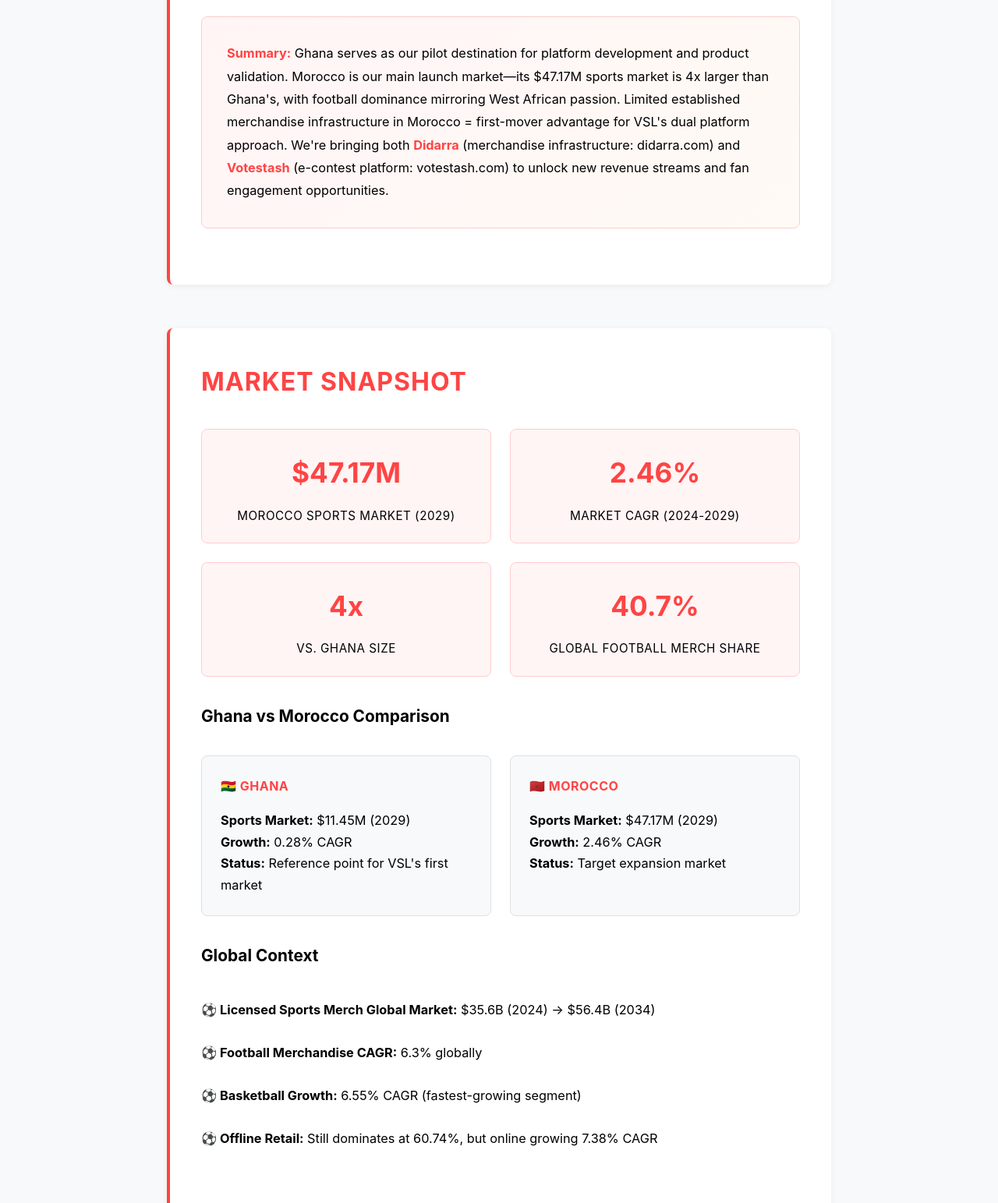
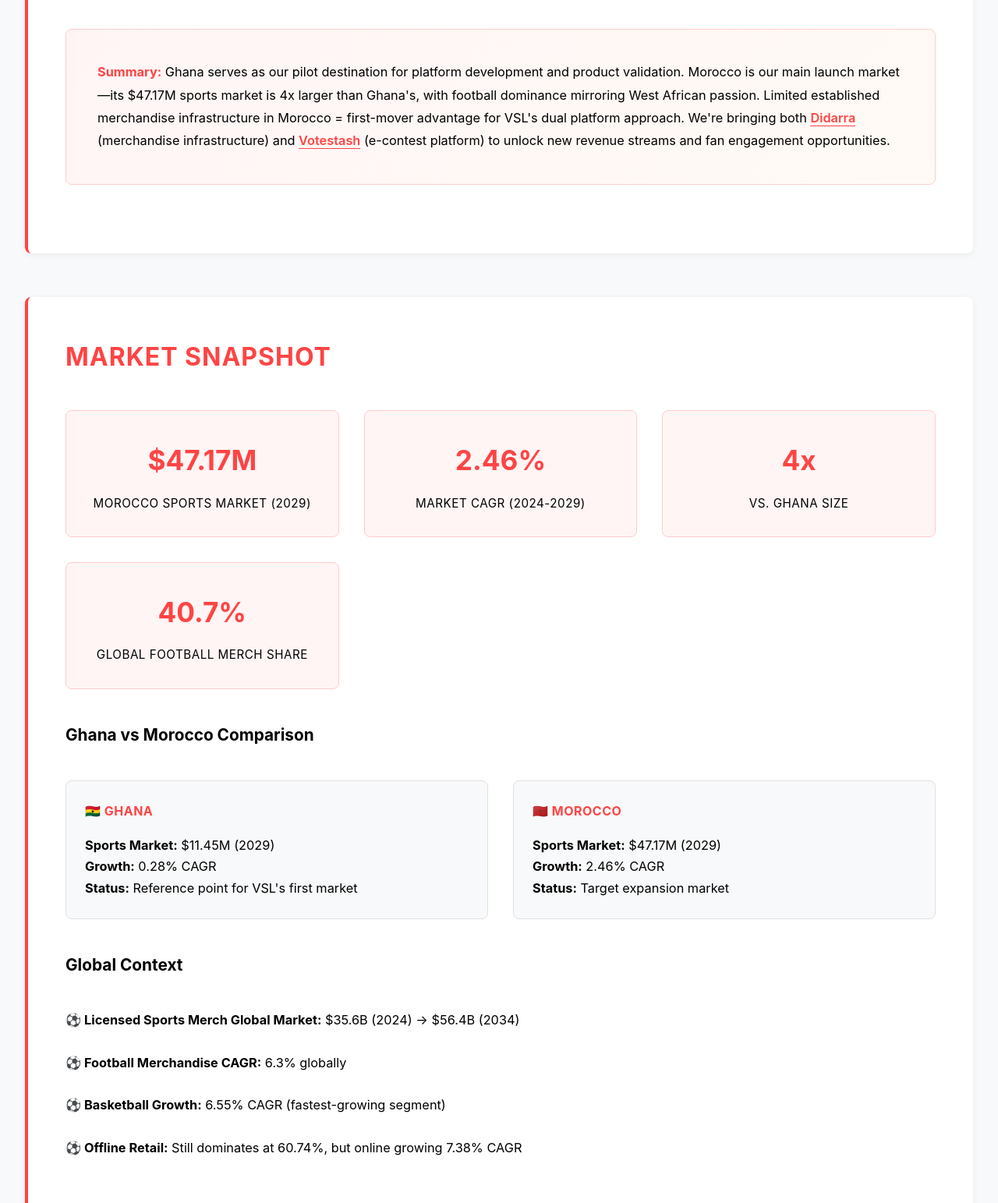
Before and after one commit to george-omosun-e/vsl-weekly, a plain HTML site: page index.html in a window 1280 px wide. Shown: the part 328-1871 px from the top of the page at 78% size. Drawn offline with Linux system fonts and the light colour scheme.

Commit message:
ready for 28th october

```diff
--- a/index.html
+++ b/index.html
@@ -23,15 +23,16 @@
         header {
             background: #ffffff;
             border-bottom: 3px solid #ff4444;
-            padding: 2rem 1rem;
+            padding: 2rem 2rem;
             z-index: 100;
             backdrop-filter: blur(10px);
             box-shadow: 0 2px 8px rgba(0, 0, 0, 0.08);
         }
 
         .header-content {
-            max-width: 1200px;
+            max-width: 1400px;
             margin: 0 auto;
+            padding: 0 2rem;
             display: flex;
             justify-content: space-between;
             align-items: center;
@@ -85,16 +86,16 @@
         }
 
         main {
-            max-width: 900px;
+            max-width: 1400px;
             margin: 0 auto;
-            padding: 3rem 1.5rem;
+            padding: 3rem 2rem;
         }
 
         section {
             margin-bottom: 3.5rem;
             background: #ffffff;
             border-left: 4px solid #ff4444;
-            padding: 2.5rem;
+            padding: 3rem;
             border-radius: 8px;
             box-shadow: 0 2px 8px rgba(0, 0, 0, 0.06);
         }
@@ -123,15 +124,15 @@
 
         .metric-grid {
             display: grid;
-            grid-template-columns: repeat(auto-fit, minmax(250px, 1fr));
-            gap: 1.5rem;
-            margin: 2rem 0;
+            grid-template-columns: repeat(auto-fit, minmax(280px, 1fr));
+            gap: 2rem;
+            margin: 2.5rem 0;
         }
 
         .metric-card {
             background: #fff5f5;
             border: 1px solid #ffcccc;
-            padding: 1.5rem;
+            padding: 2rem;
             border-radius: 8px;
             text-align: center;
         }
@@ -154,8 +155,8 @@
         .comparison {
             display: grid;
             grid-template-columns: 1fr 1fr;
-            gap: 1.5rem;
-            margin: 2rem 0;
+            gap: 2rem;
+            margin: 2.5rem 0;
         }
 
         .comparison-item {
@@ -186,8 +187,8 @@
         .question-box {
             background: #fff5f5;
             border-left: 4px solid #ff4444;
-            padding: 1.5rem;
-            margin-bottom: 1.5rem;
+            padding: 2rem;
+            margin-bottom: 2rem;
             border-radius: 4px;
         }
 
@@ -215,8 +216,8 @@
         .action-items {
             background: #fffaf5;
             border-left: 4px solid #ff9600;
-            padding: 1.5rem;
-            margin: 2rem 0;
+            padding: 2rem;
+            margin: 2.5rem 0;
             border-radius: 4px;
         }
 
@@ -252,9 +253,9 @@
         .highlight-box {
             background: linear-gradient(135deg, #fff5f5, #fffaf5);
             border: 1px solid #ffcccc;
-            padding: 2rem;
+            padding: 2.5rem;
             border-radius: 8px;
-            margin: 2rem 0;
+            margin: 2.5rem 0;
             font-size: 1.02rem;
             line-height: 1.8;
         }
@@ -318,16 +319,23 @@
             letter-spacing: 0.5px;
         }
 
-        .cta-button:hover {
-            background: #ff5555;
-            transform: translateY(-2px);
-            box-shadow: 0 8px 24px rgba(255, 68, 68, 0.3);
+        a {
+            color: #ff4444;
+            text-decoration: none;
+            font-weight: 600;
+            border-bottom: 1px solid #ff4444;
+            transition: all 0.3s ease;
+        }
+
+        a:hover {
+            color: #ff5555;
+            border-bottom-color: #ff5555;
         }
 
         footer {
             background: #ffffff;
             border-top: 1px solid #e0e0e0;
-            padding: 2rem 1rem;
+            padding: 2rem;
             text-align: center;
             color: #888;
             font-size: 0.85rem;
@@ -350,10 +358,15 @@
             .header-content {
                 flex-direction: column;
                 align-items: flex-start;
+                padding: 0 1rem;
             }
 
             section {
                 padding: 1.5rem;
+            }
+
+            main {
+                padding: 2rem 1rem;
             }
         }
     </style>
@@ -379,7 +392,7 @@
             <p style="font-size: 1.1rem; color: #000000; margin-top: 1rem; line-height: 1.8;">Weekly partnership brief for Thomas | George Omosun, VSL</p>
 
             <div class="highlight-box">
-                <strong>Summary:</strong> Ghana serves as our pilot destination for platform development and product validation. Morocco is our main launch market—its $47.17M sports market is 4x larger than Ghana's, with football dominance mirroring West African passion. Limited established merchandise infrastructure in Morocco = first-mover advantage for VSL's dual platform approach. We're bringing both <strong>Didarra</strong> (merchandise infrastructure: didarra.com) and <strong>Votestash</strong> (e-contest platform: votestash.com) to unlock new revenue streams and fan engagement opportunities.
+                <strong>Summary:</strong> Ghana serves as our pilot destination for platform development and product validation. Morocco is our main launch market—its $47.17M sports market is 4x larger than Ghana's, with football dominance mirroring West African passion. Limited established merchandise infrastructure in Morocco = first-mover advantage for VSL's dual platform approach. We're bringing both <strong><a href="https://didarra.com" target="_blank">Didarra</a></strong> (merchandise infrastructure) and <strong><a href="https://votestash.com" target="_blank">Votestash</a></strong> (e-contest platform) to unlock new revenue streams and fan engagement opportunities.
             </div>
         </section>
 
@@ -452,7 +465,7 @@
             <div class="action-items">
                 <h3>Currently Ongoing Tasks</h3>
                 <ul>
-                    <li>Building Morocco teams database (view live: <a href="https://docs.google.com/spreadsheets/d/1XEcbzNTvhGeAPJYjfoEOZlqfj1J9qFe6aYADnf18q8o/edit?gid=0#gid=0" target="_blank" style="color: #ff4444; text-decoration: none; font-weight: 600;">Google Sheets</a>)</li>
+                    <li>Building Morocco teams database (view live: <a href="https://docs.google.com/spreadsheets/d/1XEcbzNTvhGeAPJYjfoEOZlqfj1J9qFe6aYADnf18q8o/edit?gid=0#gid=0" target="_blank">Google Sheets</a>)</li>
                     <li>Identifying 3-5 anchor teams for prioritized outreach</li>
                     <li>Researching current merch efforts by top Moroccan clubs</li>
                     <li>Mapping local payment systems, logistics, e-commerce platforms</li>
```
